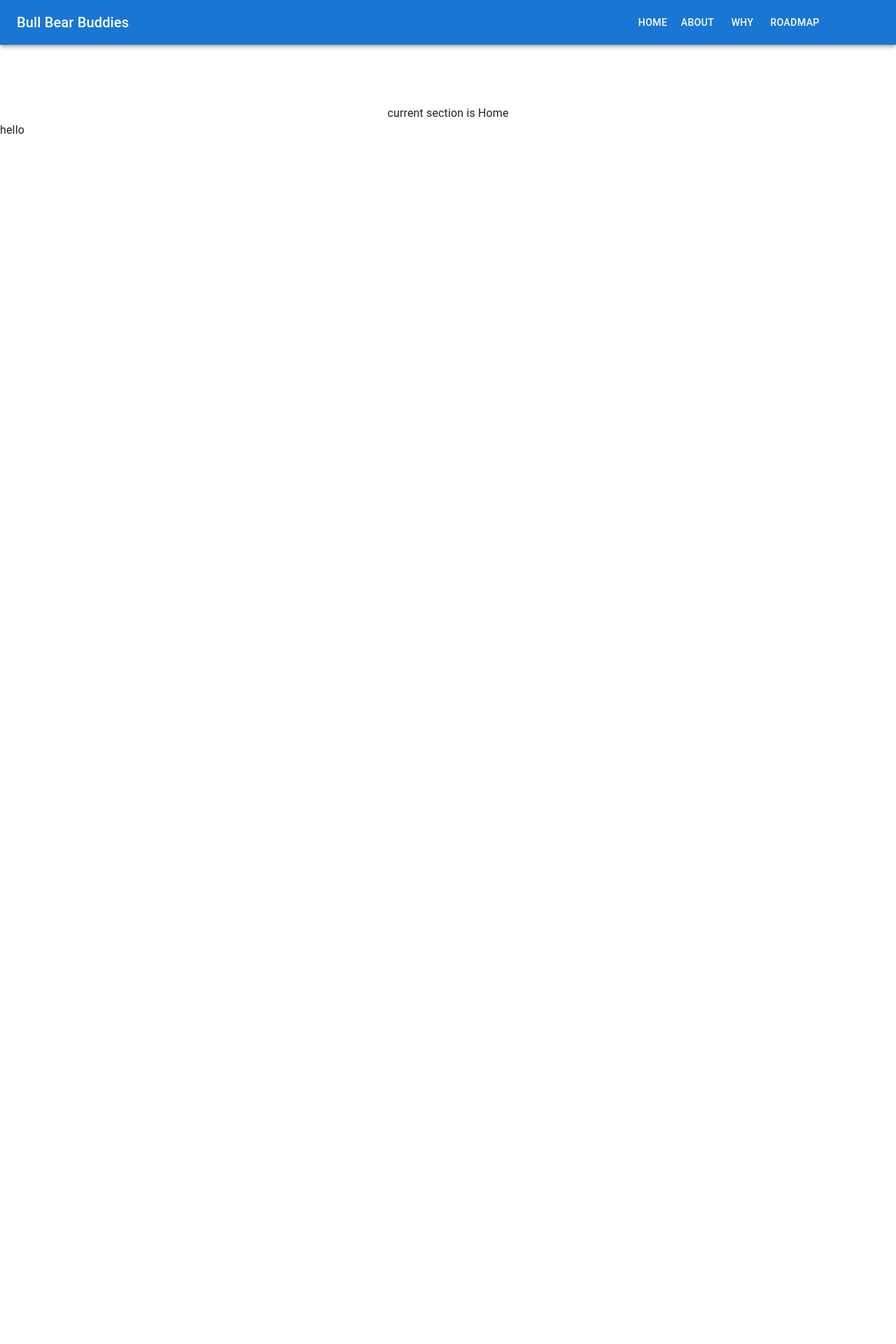
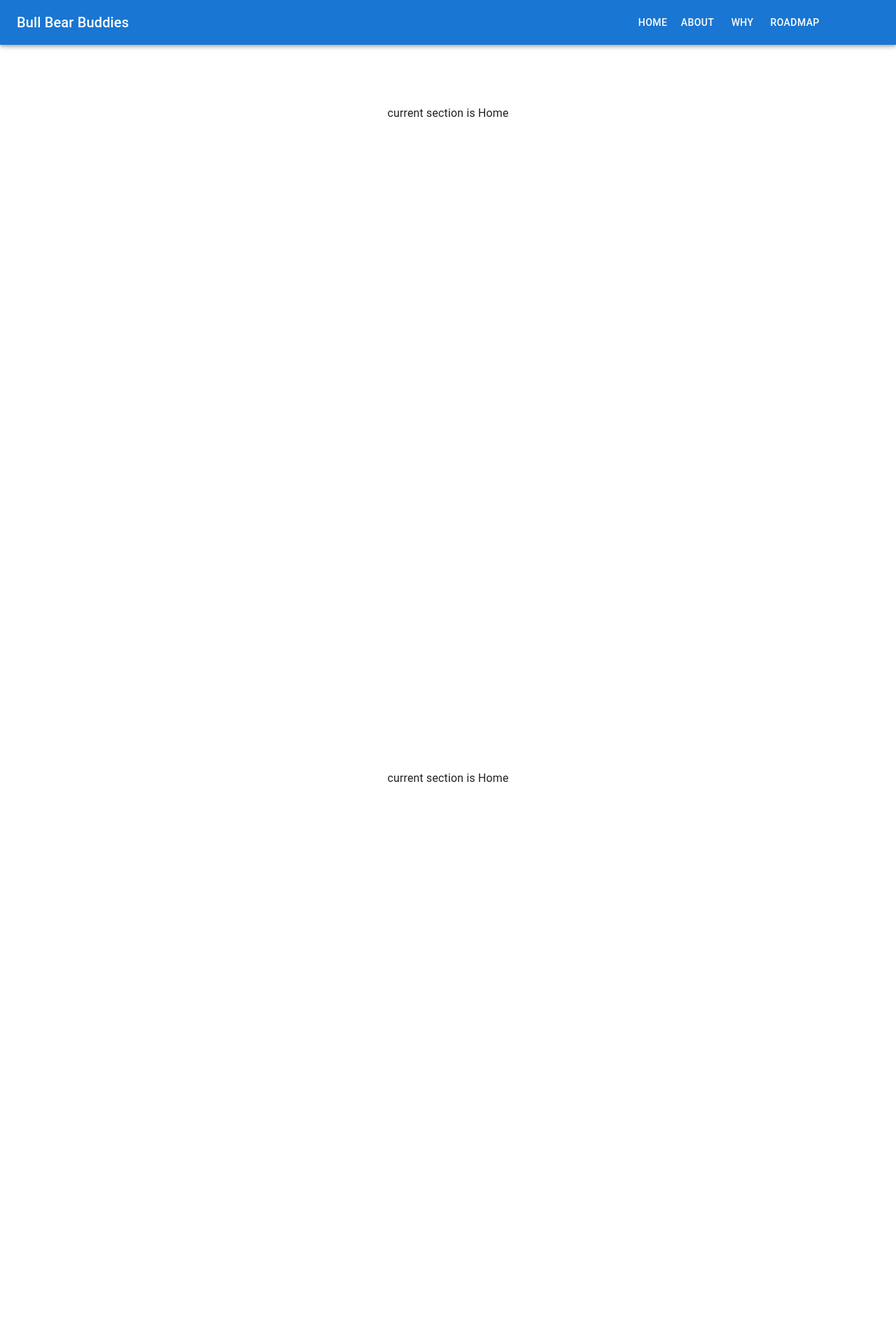
Before and after one commit to ahmermalik/bullbearlandingpage, a React (Create React App) app: page / in a window 1280 px wide. Shown: the top 1920 px of the page at 70% size. Before the commit the page ends 800 px from the top, so only its background shows below. Built offline with nearby package versions, Linux system fonts and the light colour scheme.

Commit message:
add react scroll to section

```diff
--- a/package.json
+++ b/package.json
@@ -18,6 +18,7 @@
     "react": "^18.2.0",
     "react-dom": "^18.2.0",
     "react-scripts": "5.0.1",
+    "react-scroll": "^1.8.9",
     "typescript": "^4.9.5",
     "web-vitals": "^2.1.4"
   },
@@ -44,5 +45,8 @@
       "last 1 firefox version",
       "last 1 safari version"
     ]
+  },
+  "devDependencies": {
+    "@types/react-scroll": "^1.8.7"
   }
 }
--- a/src/App.scss
+++ b/src/App.scss
@@ -1,5 +1,11 @@
 .App {
-
+  html {
+  scroll-behavior: smooth;
+}
+  section{
+    width: 100%;     /* Full width */
+    height: 100vh;   /* Full viewport height */
+  }
 
   .currentsection{
     margin-top: 150px;
--- a/src/App.tsx
+++ b/src/App.tsx
@@ -1,18 +1,30 @@
-import React, { useState } from 'react';import logo from './logo.svg';
-import './App.scss';
-import NavBar from './components/Navbar';
+import React, { useState } from "react";
+import logo from "./logo.svg";
+import "./App.scss";
+import NavBar from "./components/Navbar";
 
 function App() {
-  const [section, setSection] = useState('Home');
+  const [section, setSection] = useState("Home");
 
   return (
     <div className="App">
-      <NavBar section={section} setSection={setSection}/>
-<div className="currentsection"> current section is {section}</div>
-<section>
-  hello
-
-</section>
+      <NavBar section={section} setSection={setSection} />
+      <section className="landing currentsection">
+        {" "}
+        current section is {section}
+      </section>
+      <section className="about currentsection">
+        {" "}
+        current section is {section}
+      </section>
+      <section className="why currentsection">
+        {" "}
+        current section is {section}
+      </section>
+      <section className="roadmap currentsection">
+        {" "}
+        current section is {section}
+      </section>
     </div>
   );
 }
--- a/src/components/navbar.tsx
+++ b/src/components/navbar.tsx
@@ -1,5 +1,6 @@
 import React, { useState } from 'react';
 import AppBar from '@mui/material/AppBar';
+import { Link } from 'react-scroll';
 import Box from '@mui/material/Box';
 import CssBaseline from '@mui/material/CssBaseline';
 import Divider from '@mui/material/Divider';
@@ -41,9 +42,11 @@ export default function Navbar(props: Props) {
       <List>
         {navItems.map((item) => (
           <ListItem key={item} disablePadding>
+             <Link to={item.toLowerCase()} smooth={true} key={item}>
             <ListItemButton sx={{ textAlign: 'center' }}>
-              <ListItemText primary={item} onClick={() => props.setSection(item)}/>
+              <ListItemText primary={item} onClick={() =>  props.setSection(item)}/>
             </ListItemButton>
+            </Link>
           </ListItem>
         ))}
       </List>
@@ -75,9 +78,11 @@ export default function Navbar(props: Props) {
           </Typography>
           <Box sx={{ display: { xs: 'none', sm: 'block' } }}>
             {navItems.map((item) => (
-              <Button key={item} sx={{ color: '#fff' }} onClick={() => props.setSection(item)}>
+                <Link to={item.toLowerCase()} smooth={true} key={item}>
+              <Button key={item} sx={{ color: '#fff' }} onClick={() =>  props.setSection(item)}>
                 {item}
               </Button>
+              </Link>
             ))}
           </Box>
          <Button> {'twitter'}</Button>
```
Also changed, not shown: 1 other file (tests, documents, lock files or other folders).
